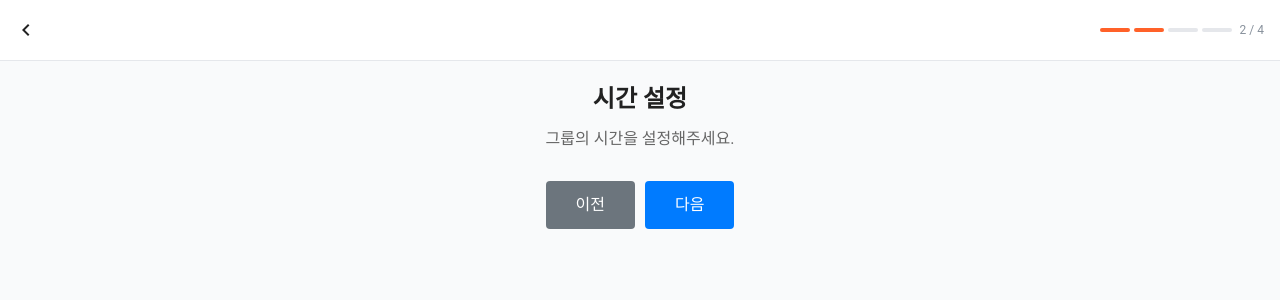
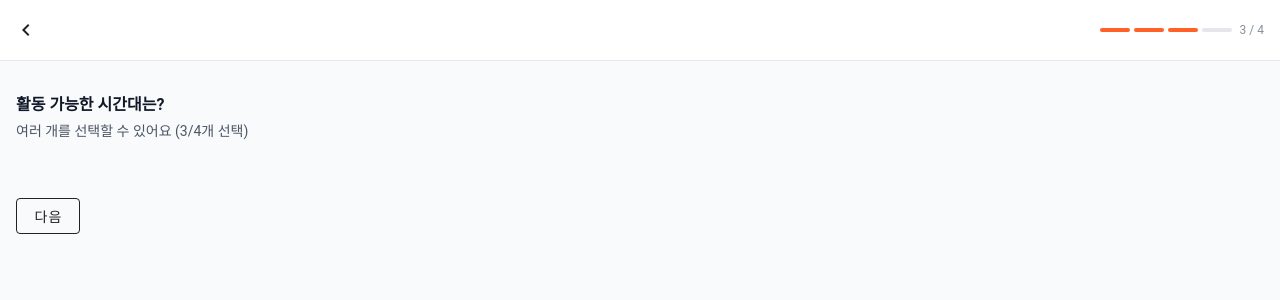
Before and after one commit to ottersem/fooding, a Vue app in the folder frontend/: page /#/register/time in a window 1280 px wide. Shown: the top 300 px of the page. Built offline with nearby package versions, Linux system fonts and the light colour scheme; sample sign-in values are in the browser's storage; a web font is replaced by a local one.

Commit message:
fix: register routing 및 기본 UI 수정

```diff
--- a/frontend/src/components/ProgressHeader.vue
+++ b/frontend/src/components/ProgressHeader.vue
@@ -4,7 +4,7 @@
         <v-btn
           icon="mdi-chevron-left"
           variant="text" density="comfortable"
-          @click="goBack"
+          @click="handleClickBtn('goToBack')"
         ></v-btn>
     </v-col>
 
@@ -29,6 +29,7 @@
 import { onMounted, onUnmounted, ref, computed } from "vue";
 import { useRouter } from 'vue-router'; // goBack 함수를 위해 추가
 
+const emit = defineEmits(['go-back']);
 const router = useRouter();
 
 // Props 정의 및 기본값 지정
@@ -58,9 +59,17 @@ onUnmounted(() => {
 });
 
 // ----- 함수 정의 ----- //
-const goBack = () => {
-  console.log('뒤로가기 버튼 클릭됨');
-};
+function handleClickBtn(action) {
+  switch (action) {
+    case 'goToBack':
+      console.log('Go back button clicked');
+      emit('go-back');
+      break;
+
+    default:
+      console.error('알 수 없는 액션 타입:', action);
+  }
+}
 
 
 </script>
--- /dev/null
+++ b/frontend/src/components/RegisterHeader.vue
@@ -0,0 +1,52 @@
+<template>
+    <v-row
+        no-gutters justify="start"
+        class="text-title | mb-1"
+    >
+        <v-col>{{ title }}</v-col>
+    </v-row>
+    <v-row
+        no-gutters justify="start"
+        class="text-subtitle | mb-10"
+    >
+        <v-col v-html="props.desc"></v-col>
+    </v-row>
+</template>
+
+<script setup>
+// ----- 선언부 ----- //
+import { onMounted, onUnmounted, ref, computed, watch} from "vue";
+
+const props = defineProps({
+    title: String,
+    desc: String
+});
+
+// ----- 라이프 사이클 ----- //
+onMounted(() => {
+
+});
+
+onUnmounted(() => {
+
+})
+
+// ----- 함수 정의 ----- //
+
+
+</script>
+
+<style scoped>
+.text-title {
+    padding-top: 32px;
+    font-size: 16px;
+    font-weight: 600;
+    color: #101828;
+}
+
+.text-subtitle {
+    font-size: 14px;
+    font-weight: 400;
+    color: #4A5565;
+}
+</style>
--- a/frontend/src/pages/Register/Register.vue
+++ /dev/null
@@ -1,64 +0,0 @@
-<template>
-  <BoxContainer>
-    <ProgressHeader :totalSteps="4" :currentStep="currentStep"></ProgressHeader>
-    <RouterView />
-  </BoxContainer>
-</template>
-
-<script setup>
-// ----- 선언부 ----- //
-import { onMounted, onUnmounted, ref, watch, computed } from "vue";
-import { useRouter, useRoute } from "vue-router";
-import ProgressHeader from "@/components/ProgressHeader.vue";
-import BoxContainer from "@/components/BoxContainer.vue";
-
-const emit = defineEmits(['hide-top-appbar']);
-const router = useRouter();
-const route = useRoute();
-
-// 현재 단계를 계산하는 computed property
-const currentStep = computed(() => {
-  const stepMap = {
-    'RegisterDetail': 1,
-    'RegisterTime': 2,
-    'RegisterKeyword': 3,
-    'RegisterDesc': 4,
-  };
-  return stepMap[route.name] || 0;
-});
-
-// 다음 단계로 이동
-const goToNextStep = (nextRouteName) => {
-  router.push({ name: nextRouteName });
-};
-
-// 이전 단계로 이동
-const goToPreviousStep = (previousRouteName) => {
-  router.push({ name: previousRouteName });
-};
-
-// ----- 라이프 사이클 ----- //
-onMounted(() => {
-  emit('hide-top-appbar');
-  // 첫 진입 시 RegisterDesc로 리다이렉트
-  if (!route.name || route.name === 'Register') {
-    router.push({ name: 'RegisterDesc' });
-  }
-});
-
-onUnmounted(() => {
-
-});
-
-// ----- 함수 정의 ----- //
-// 이 함수들을 자식 컴포넌트에서 사용할 수 있도록 제공
-defineExpose({
-  goToNextStep,
-  goToPreviousStep
-});
-
-</script>
-
-<style scoped>
-
-</style>
--- a/frontend/src/pages/Register/RegisterDesc.vue
+++ b/frontend/src/pages/Register/RegisterDesc.vue
@@ -1,23 +1,37 @@
 <template>
-  <div class="register-detail">
-    <h2>상세 정보</h2>
-    <p>그룹의 상세 정보를 입력해주세요.</p>
+    <ProgressHeader
+      @go-back="handleClickBtn('goToBack')"
+      :totalSteps="4" :currentStep="4"
+    />
 
-    <div class="button-group">
-      <button class="prev-button" @click="goToPrev">이전</button>
-      <button class="complete-button" @click="completeRegister">완료</button>
-    </div>
-  </div>
+    <v-row no-gutters class="justify-center | pr-4 | pl-4">
+      <v-col cols="12">
+        <RegisterHeader :title="title" :desc="desc"/>
+      </v-col>
+
+      <v-col cols="12" class="justify-center | mt-4 | mb-4">
+        <v-btn
+          variant="outlined"
+          class="active-btn"
+          @click="handleClickBtn('goToNext')"
+        >다음</v-btn>
+      </v-col>
+    </v-row>
+
 </template>
 
 <script setup>
 // ----- 선언부 ----- //
 import { onMounted, onUnmounted, ref, watch } from "vue";
 import { useRouter, useRoute } from "vue-router";
+import RegisterHeader from "@/components/RegisterHeader.vue";
+import { navigateTo } from '@/common/RouterUtil.js';
+const router = useRouter();
 
 const emit = defineEmits(['hide-top-appbar']);
-const router = useRouter();
 
+const title = "한줄 소개";
+const desc = "나를 소개할 수 있는 한마디를 작성해주세요";
 
 // ----- 라이프 사이클 ----- //
 onMounted(() => {
@@ -29,18 +43,21 @@ onUnmounted(() => {
 });
 
 // ----- 함수 정의 ----- //
-const goToPrev = () => {
-  router.push({ name: 'RegisterKeyword' });
-};
 
-const goToNext = () => {
-  router.push({ name: 'RegisterDesc' });
-};
+function handleClickBtn(action) {
+  switch (action) {
+    case 'goToBack':
+      navigateTo(router, '/register/time');
+      break;
 
-const completeRegister = () => {
-  console.log('등록 완료!');
-  // router.push({ name: 'Home' });
-};
+    case 'goToNext':
+      // navigateTo(router, '/register/desc');
+      break;
+
+    default:
+      console.error('알 수 없는 액션 타입:', action);
+  }
+}
 
 </script>
 
@@ -67,7 +84,6 @@ const completeRegister = () => {
   justify-content: center;
 }
 
-.prev-button,
 .next-button {
   padding: 12px 30px;
   background-color: #007bff;
@@ -79,30 +95,7 @@ const completeRegister = () => {
   transition: background-color 0.3s;
 }
 
-.prev-button {
-  background-color: #6c757d;
-}
-
-.prev-button:hover {
-  background-color: #5a6268;
-}
-
 .next-button:hover {
   background-color: #0056b3;
 }
-
-.complete-button {
-  padding: 12px 30px;
-  background-color: #28a745;
-  color: white;
-  border: none;
-  border-radius: 4px;
-  font-size: 16px;
-  cursor: pointer;
-  transition: background-color 0.3s;
-}
-
-.complete-button:hover {
-  background-color: #218838;
-}
 </style>
--- a/frontend/src/pages/Register/RegisterDetail.vue
+++ b/frontend/src/pages/Register/RegisterDetail.vue
@@ -1,22 +1,37 @@
 <template>
-  <div class="register-detail">
-    <h2>상세 정보</h2>
-    <p>그룹의 상세 정보를 입력해주세요.</p>
+    <ProgressHeader
+      @go-back="handleClickBtn('goToBack')"
+      :totalSteps="4" :currentStep="1"
+    />
 
-    <div class="button-group">
-      <button class="next-button" @click="goToNext">다음</button>
-    </div>
-  </div>
+    <v-row no-gutters class="justify-center | pr-4 | pl-4">
+      <v-col cols="12">
+        <RegisterHeader :title="title" :desc="desc"/>
+      </v-col>
+
+      <v-col cols="12" class="justify-center | mt-4 | mb-4">
+        <v-btn
+          variant="outlined"
+          class="active-btn"
+          @click="handleClickBtn('goToNext')"
+        >다음</v-btn>
+      </v-col>
+    </v-row>
 </template>
 
 <script setup>
 // ----- 선언부 ----- //
 import { onMounted, onUnmounted, ref, watch } from "vue";
 import { useRouter, useRoute } from "vue-router";
+import RegisterHeader from "@/components/RegisterHeader.vue";
+import { navigateTo } from '@/common/RouterUtil.js';
+import ProgressHeader from "@/components/ProgressHeader.vue";
+const router = useRouter();
 
 const emit = defineEmits(['hide-top-appbar']);
-const router = useRouter();
 
+const title = "기본 정보를 입력해주세요";
+const desc = "학과와 학년 정보를 알려주세요";
 
 // ----- 라이프 사이클 ----- //
 onMounted(() => {
@@ -28,9 +43,21 @@ onUnmounted(() => {
 });
 
 // ----- 함수 정의 ----- //
-const goToNext = () => {
-  router.push({ name: 'RegisterTime' });
-};
+
+function handleClickBtn(action) {
+  switch (action) {
+    case 'goToBack':
+      navigateTo(router, '/sign-up');
+      break;
+
+    case 'goToNext':
+      navigateTo(router, '/register/keyword');
+      break;
+
+    default:
+      console.error('알 수 없는 액션 타입:', action);
+  }
+}
 
 </script>
 
--- a/frontend/src/pages/Register/RegisterKeyword.vue
+++ b/frontend/src/pages/Register/RegisterKeyword.vue
@@ -1,23 +1,36 @@
 <template>
-  <div class="register-keyword">
-    <h2>키워드 선택</h2>
-    <p>그룹의 키워드를 선택해주세요.</p>
+    <ProgressHeader
+      @go-back="handleClickBtn('goToBack')"
+      :totalSteps="4" :currentStep="2"
+    />
 
-    <div class="button-group">
-      <button class="prev-button" @click="goToPrev">이전</button>
-      <button class="next-button" @click="goToNext">다음</button>
-    </div>
-  </div>
+    <v-row no-gutters class="justify-center | pr-4 | pl-4">
+      <v-col cols="12">
+        <RegisterHeader :title="title" :desc="desc"/>
+      </v-col>
+
+      <v-col cols="12" class="justify-center | mt-4 | mb-4">
+        <v-btn
+          variant="outlined"
+          class="active-btn"
+          @click="handleClickBtn('goToNext')"
+        >다음</v-btn>
+      </v-col>
+    </v-row>
 </template>
 
 <script setup>
 // ----- 선언부 ----- //
 import { onMounted, onUnmounted, ref, watch } from "vue";
 import { useRouter, useRoute } from "vue-router";
+import RegisterHeader from "@/components/RegisterHeader.vue";
+import { navigateTo } from '@/common/RouterUtil.js';
+const router = useRouter();
 
 const emit = defineEmits(['hide-top-appbar']);
-const router = useRouter();
 
+const title = "관심 있는 주제를 선택해주세요 (최대 2개)";
+const desc = "비슷한 관심사를 가진 사람과 연결될 확률이 높아져요";
 
 // ----- 라이프 사이클 ----- //
 onMounted(() => {
@@ -29,28 +42,35 @@ onUnmounted(() => {
 });
 
 // ----- 함수 정의 ----- //
-const goToPrev = () => {
-  router.push({ name: 'RegisterTime' });
-};
+function handleClickBtn(action) {
+  switch (action) {
+    case 'goToBack':
+      navigateTo(router, '/register/detail');
+      break;
 
-const goToNext = () => {
-  router.push({ name: 'RegisterDesc' });
-};
+    case 'goToNext':
+      navigateTo(router, '/register/time');
+      break;
+
+    default:
+      console.error('알 수 없는 액션 타입:', action);
+  }
+}
 
 </script>
 
 <style scoped>
-.register-keyword {
+.register-detail {
   padding: 20px;
   text-align: center;
 }
 
-.register-keyword h2 {
+.register-detail h2 {
   font-size: 24px;
   margin-bottom: 10px;
 }
 
-.register-keyword p {
+.register-detail p {
   font-size: 16px;
   color: #666;
   margin-bottom: 30px;
@@ -62,7 +82,6 @@ const goToNext = () => {
   justify-content: center;
 }
 
-.prev-button,
 .next-button {
   padding: 12px 30px;
   background-color: #007bff;
@@ -74,14 +93,6 @@ const goToNext = () => {
   transition: background-color 0.3s;
 }
 
-.prev-button {
-  background-color: #6c757d;
-}
-
-.prev-button:hover {
-  background-color: #5a6268;
-}
-
 .next-button:hover {
   background-color: #0056b3;
 }
--- a/frontend/src/pages/Register/RegisterTime.vue
+++ b/frontend/src/pages/Register/RegisterTime.vue
@@ -1,46 +1,76 @@
 <template>
-  <div class="register-time">
-    <h2>시간 설정</h2>
-    <p>그룹의 시간을 설정해주세요.</p>
+    <ProgressHeader
+      @go-back="handleClickBtn('goToBack')"
+      :totalSteps="4" :currentStep="3"
+    />
 
-    <div class="button-group">
-      <button class="prev-button" @click="goToPrev">이전</button>
-      <button class="next-button" @click="goToNext">다음</button>
-    </div>
-  </div>
+    <v-row no-gutters class="justify-center | pr-4 | pl-4">
+      <v-col cols="12">
+        <RegisterHeader :title="title" :desc="desc"/>
+      </v-col>
+
+      <v-col cols="12" class="justify-center | mt-4 | mb-4">
+        <v-btn
+          variant="outlined"
+          class="active-btn"
+          @click="handleClickBtn('goToNext')"
+        >다음</v-btn>
+      </v-col>
+    </v-row>
 </template>
 
 <script setup>
 // ----- 선언부 ----- //
-import { useRouter } from "vue-router";
-
+import { onMounted, onUnmounted, ref, watch } from "vue";
+import { useRouter, useRoute } from "vue-router";
+import RegisterHeader from "@/components/RegisterHeader.vue";
+import { navigateTo } from '@/common/RouterUtil.js';
 const router = useRouter();
 
+const emit = defineEmits(['hide-top-appbar']);
+
+const title = "활동 가능한 시간대는?";
+const desc = "여러 개를 선택할 수 있어요 (3/4개 선택)";
+
 // ----- 라이프 사이클 ----- //
+onMounted(() => {
+  emit('hide-top-appbar');
+});
+
+onUnmounted(() => {
+
+});
 
 // ----- 함수 정의 ----- //
-const goToPrev = () => {
-  router.push({ name: 'RegisterDetail' });
-};
+function handleClickBtn(action) {
+  switch (action) {
+    case 'goToBack':
+      navigateTo(router, '/register/keyword');
+      break;
 
-const goToNext = () => {
-  router.push({ name: 'RegisterKeyword' });
-};
+    case 'goToNext':
+      navigateTo(router, '/register/desc');
+      break;
+
+    default:
+      console.error('알 수 없는 액션 타입:', action);
+  }
+}
 
 </script>
 
 <style scoped>
-.register-time {
+.register-detail {
   padding: 20px;
   text-align: center;
 }
 
-.register-time h2 {
+.register-detail h2 {
   font-size: 24px;
   margin-bottom: 10px;
 }
 
-.register-time p {
+.register-detail p {
   font-size: 16px;
   color: #666;
   margin-bottom: 30px;
@@ -52,7 +82,6 @@ const goToNext = () => {
   justify-content: center;
 }
 
-.prev-button,
 .next-button {
   padding: 12px 30px;
   background-color: #007bff;
@@ -64,14 +93,6 @@ const goToNext = () => {
   transition: background-color 0.3s;
 }
 
-.prev-button {
-  background-color: #6c757d;
-}
-
-.prev-button:hover {
-  background-color: #5a6268;
-}
-
 .next-button:hover {
   background-color: #0056b3;
 }
--- a/frontend/src/router/index.js
+++ b/frontend/src/router/index.js
@@ -49,7 +49,6 @@ const routes = [
   {
     path: '/register',
     name: 'Register',
-    component: () => import(/* webpackChunkName: "register" */ "@/pages/Register/Register.vue"),
     children: [
       {
         path: 'desc',
```
